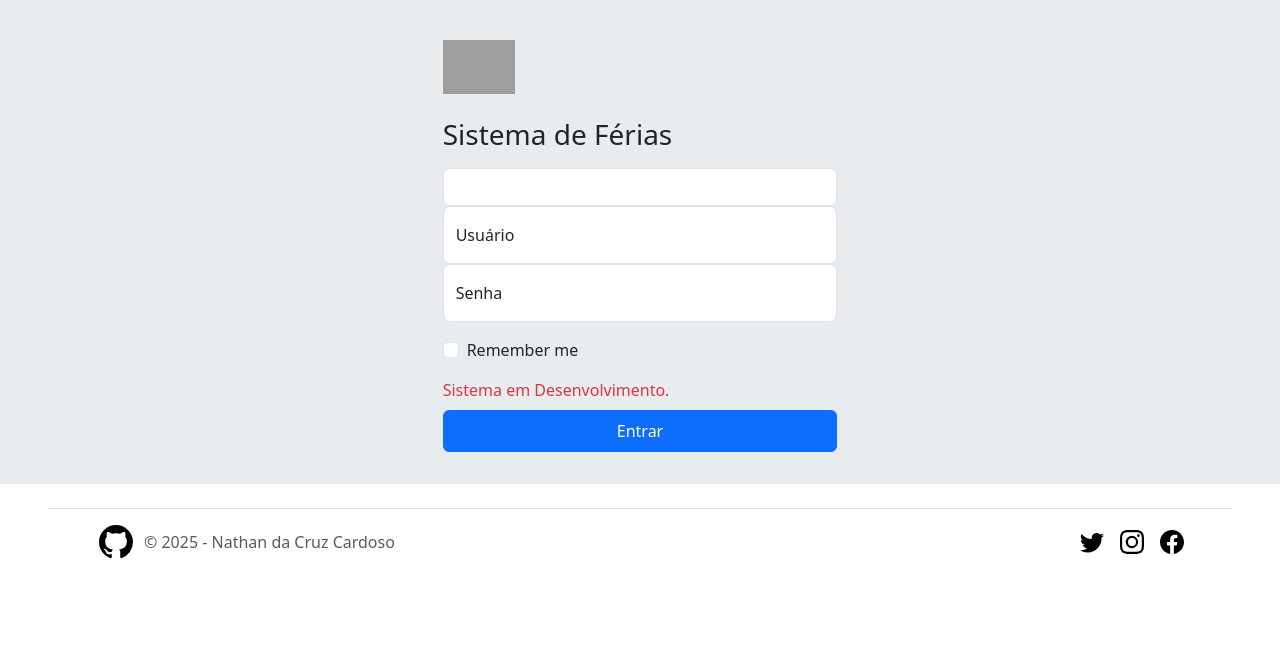
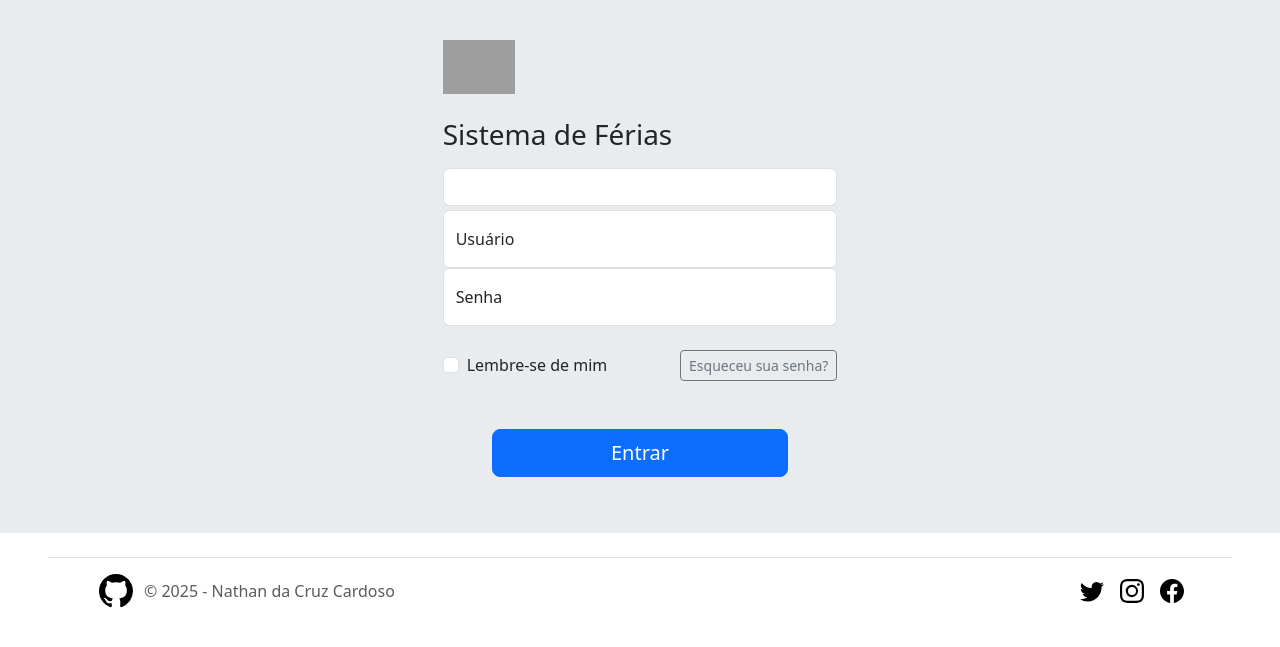
Before and after one commit to NathanCruzOficial/gestor-de-ferias, a Flask app: page / in a window 1280 px wide. Shown: the part 81-728 px from the top of the page. Run offline with Flask 3, Linux system fonts and the light colour scheme; data that the repository does not hold is empty; grey boxes are pictures that could not be loaded.

Commit message:
inicio-sistema-doc

```diff
--- a/app/routes/auth.py
+++ b/app/routes/auth.py
@@ -17,11 +17,15 @@ def login():
         username = username.upper()
 
         user = User.query.filter_by(username=username, fg_organization_id=form.fg_organization_id.data).first()
-        if user and user.check_password(form.password.data):  # Usando o método check_password
-            login_user(user)
-            return redirect(url_for('user.home'))
+        if user:
+            if user and user.check_password(form.password.data):  # Usando o método check_password
+                login_user(user)
+                return redirect(url_for('user.home'))
+            else:
+                flash("Senha incorreta.","danger")
+                return redirect(url_for('auth.login'))
         else:
-            flash("Usuário ou senha inválidos.","warning")
+            flash("Usuário não existe.","danger")
             return redirect(url_for('auth.login'))
 
     return render_template('auth/login.html', form=form)
--- a/app/templates/auth/login.html
+++ b/app/templates/auth/login.html
@@ -12,33 +12,36 @@
       <h1 class="h3 mb-3 fw-normal">Sistema de Férias</h1>
 
       <!-- organzacão -->
-      {{ form.fg_organization_id(class="form-control", _name="fg_organization_id", id="fg_organization_id", placeholder="OM") }}
+      {{ form.fg_organization_id(class="form-control mb-1", _name="fg_organization_id", id="fg_organization_id", placeholder="OM") }}
 
       <!-- username -->
       <div class="form-floating">
         {{ form.username(class="form-control text-uppercase", _name="username", id="username", placeholder="Usuário") }}
         <label for="username">Usuário</label>
-
+      </div>
 
       <!-- password -->
       <div class="form-floating">
         {{ form.password(class="form-control", _name="password", id="floatingPassword", placeholder="Senha") }}
         <label for="password">Senha</label>
+      </div>
 
       <!-- remember-me -->
-      <div class="form-check text-start my-3">
-        <label class="form-check-label" for="flexCheckDefault">
-          {{ form.remember_me(class="form-check-input",id="flexCheckDefault", type="checkbox") }} Remember me
-        </label>
+      <div class="form-check mb-5 mt-4 justify-content-between hstack">
+        <div>
+        {{ form.remember_me(class="form-check-input",id="flexCheckDefault", type="checkbox") }}
+        <label class="form-check-label" for="flexCheckDefault">Lembre-se de mim</label>
+        </div>
+
+        <a href="#" class=" btn btn-sm btn-outline-secondary ">Esqueceu sua senha? </a>
       </div>
 
-      <div>
-      <label class="form-label text-danger">Sistema em Desenvolvimento.</label>
+
+      <!-- submit -->
+      <div class="d-flex justify-content-center mb-4">
+        <button type="submit" class="btn btn-primary btn-lg w-md-50 w-75">Entrar</button>
       </div>
-      <!-- submit -->
-      </div class="form-floating">
-        <button type="submit" class="btn btn-primary w-100 py-2">Entrar</button>
-      </div>
+
 
     </form>
 
```
Also changed, not shown: app/controllers/doc_create.py (added, +52 -0 lines), app/templates/user/registrador.html (+5 -5 lines), 3 other files.
